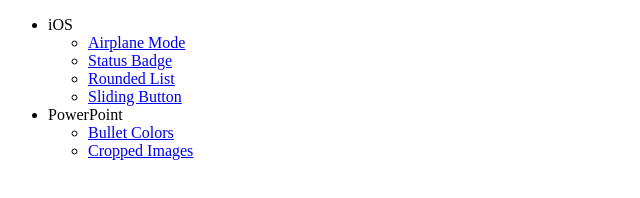
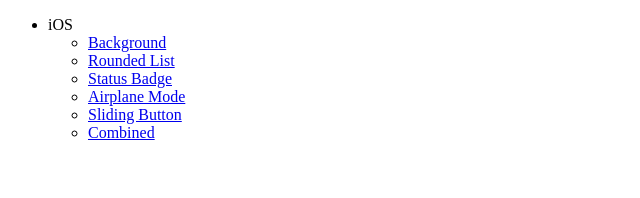
Before and after one commit to tpryan/Max2013---Practical-CSS, a plain HTML site: page code/index.html in a window 1280 px wide. Shown: the whole page, without its empty margins (0-640 px from the left). Drawn offline with Linux system fonts and the light colour scheme; files that its build step writes are made by us from their sources.

Commit message:
Tweaking lists a bit.

```diff
--- a/code/index.html
+++ b/code/index.html
@@ -10,18 +10,20 @@
 	<ul>
 		<li>iOS
 			<ul>
-				<li><a href="ios/airplanemode">Airplane Mode</a></li>
+				<li><a href="ios/background">Background</a></li>
+				<li><a href="ios/roundedlist">Rounded List</a></li>
 				<li><a href="ios/countbadge">Status Badge</a></li>
-				<li><a href="ios/roundedlist">Rounded List</a></li>
+				<li><a href="ios/planemode">Airplane Mode</a></li>
 				<li><a href="ios/slidingbutton">Sliding Button</a></li>
+				<li><a href="ios/combine">Combined</a></li>
 			</ul>
 		</li>
-		<li>PowerPoint
+		<!-- <li>PowerPoint
 			<ul>
 				<li><a href="ppt/bulletcolors">Bullet Colors</a></li>
 				<li><a href="ppt/croppedimages">Cropped Images</a></li>
 			</ul>
-		</li>
+		</li> -->
 	</ul>
 </body>
 </html>
```
